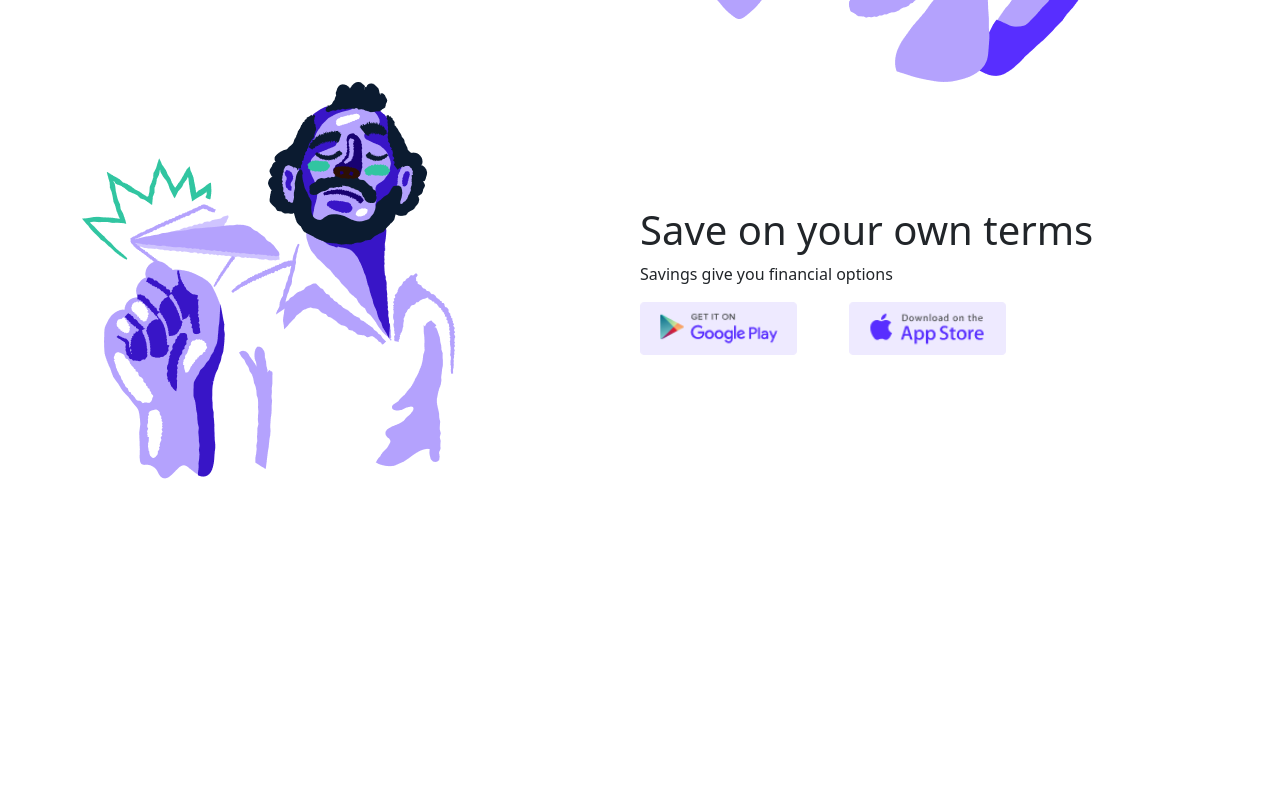
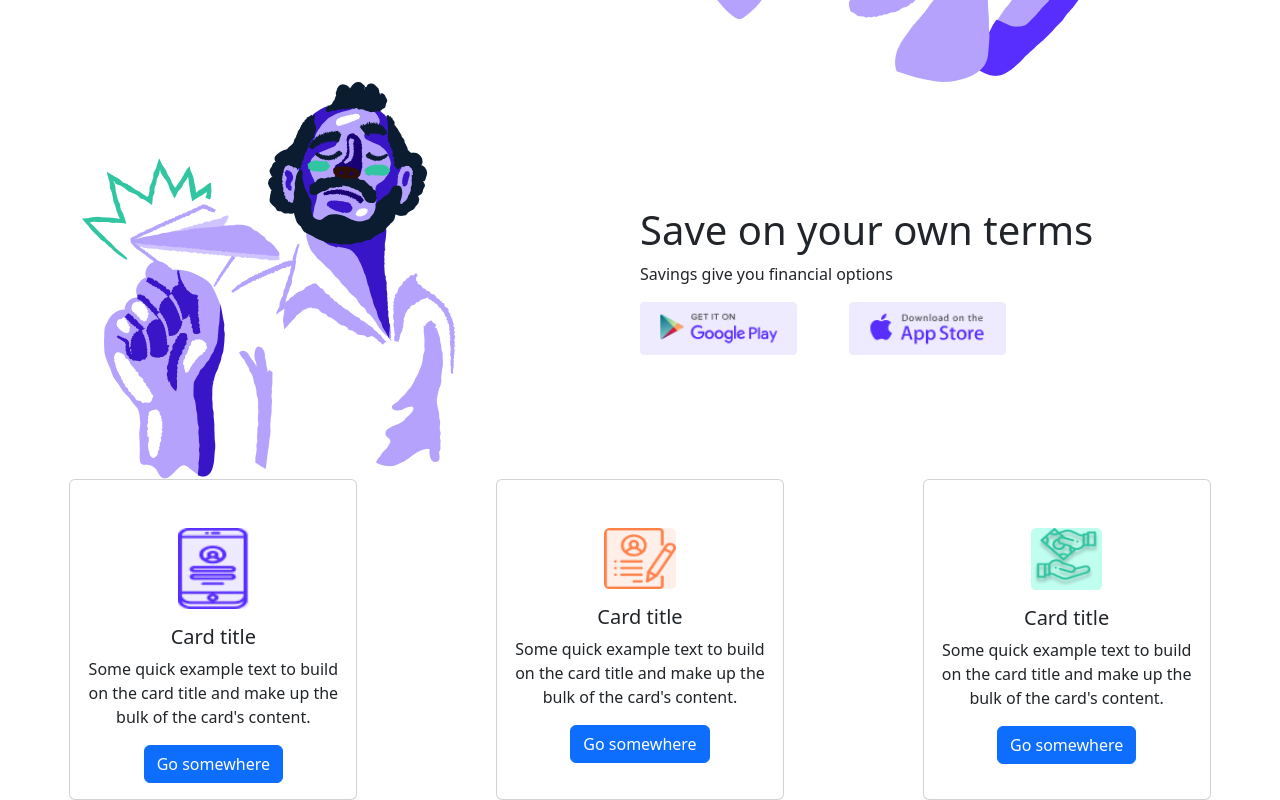
Before and after one commit to rasulbekkomilov/homework, a Vue app: page / in a window 1280 px wide. Shown: the part 548-1348 px from the top of the page. Before the commit the page ends 1027 px from the top, so only its background shows below. Built offline with nearby package versions, Linux system fonts and the light colour scheme.

Commit message:
card qoshildi

```diff
--- a/src/components/Cards.vue
+++ b/src/components/Cards.vue
@@ -1,10 +1,35 @@
 <script>
+
 </script>
 
 <template>
-
+   <div class="cards d-flex w-100 justify-content-around text-center">
+      <div class="card pt-5 align-items-center text-center" style="width: 18rem;">
+         <img class="card-img-top img-fluid w-25" src="@/assets/card-1.png" alt="Card image cap">
+         <div class="card-body align-items-center">
+            <h5 class="card-title">Card title</h5>
+            <p class="card-text">Some quick example text to build on the card title and make up the bulk of the card's content.</p>
+            <a href="#" class="btn btn-primary">Go somewhere</a>
+         </div>
+      </div>
+      <div class="card pt-5 align-items-center text-center" style="width: 18rem;">
+         <img class="card-img-top img-fluid w-25" src="@/assets/card-2.png" alt="Card image cap">
+         <div class="card-body">
+            <h5 class="card-title">Card title</h5>
+            <p class="card-text">Some quick example text to build on the card title and make up the bulk of the card's content.</p>
+            <a href="#" class="btn btn-primary">Go somewhere</a>
+         </div>
+      </div>
+      <div class="card pt-5 d-flex align-items-center text-center" style="width: 18rem;">
+         <img class="card-img-top img-fluid w-25" src="@/assets/card-3.png" alt="Card image cap">
+         <div class="card-body">
+            <h5 class="card-title">Card title</h5>
+            <p class="card-text">Some quick example text to build on the card title and make up the bulk of the card's content.</p>
+            <a href="#" class="btn btn-primary">Go somewhere</a>
+         </div>
+      </div>
+   </div>
 </template>
 
 <style scoped>
-
 </style>
```
